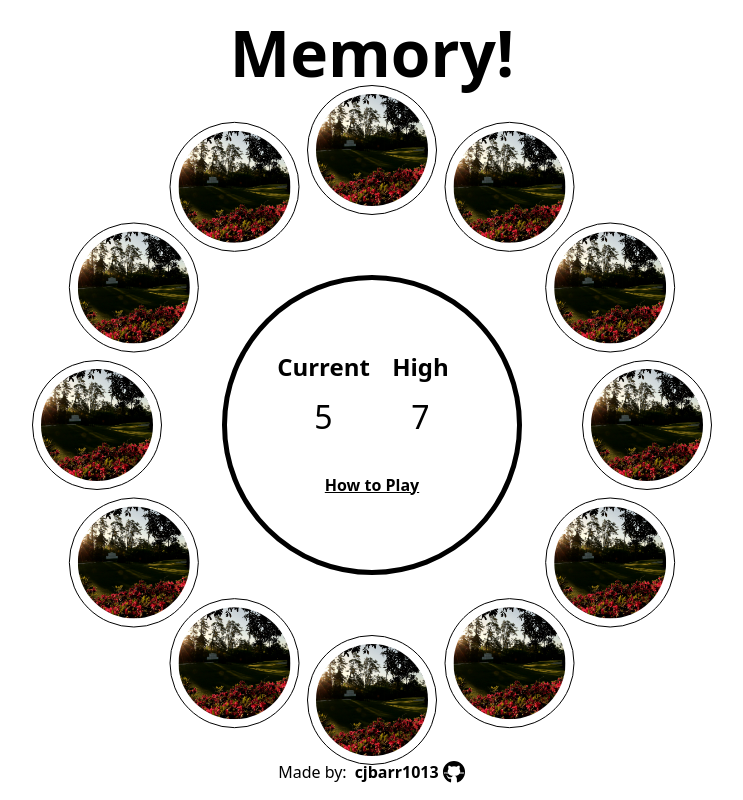
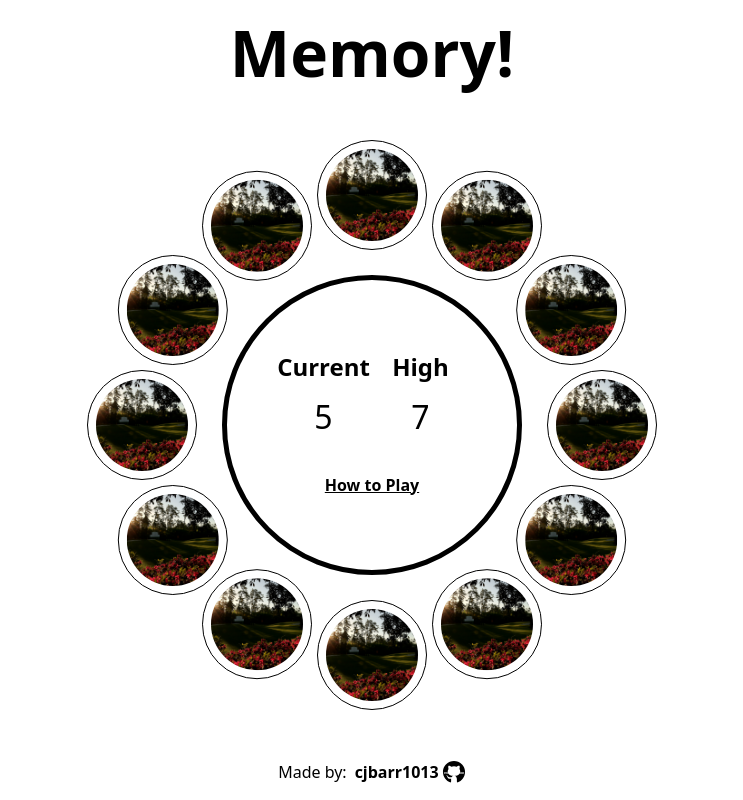
Before and after one commit to cjbarr1013/memory-card, a React (Vite) app: page / in a window 1280 px wide. Shown: the whole page, without its empty margins (268-1011 px from the left). Built offline with nearby package versions, Linux system fonts and the light colour scheme.

Commit message:
fix sizing issue between desktops

```diff
--- a/src/styles/App.css
+++ b/src/styles/App.css
@@ -1,5 +1,5 @@
 #root {
   display: grid;
   grid-template-rows: auto 1fr auto;
-  min-height: 100vh;
+  height: 100vh;
 }
--- a/src/styles/Body.css
+++ b/src/styles/Body.css
@@ -2,7 +2,7 @@ main {
   display: flex;
   justify-content: center;
   align-items: center;
-  min-height: 100%;
+  max-height: 100%;
   padding: 2rem;
   position: relative;
 }
@@ -11,6 +11,7 @@ main {
   display: flex;
   justify-content: center;
   align-items: center;
+  max-height: 800px;
   height: 100%;
   width: 100%;
 }
--- a/src/styles/Card.css
+++ b/src/styles/Card.css
@@ -4,10 +4,11 @@
   border-radius: 50%;
   position: absolute;
   /* Must be changed together */
-  height: 130px;
-  width: 130px;
-  left: calc(50% - 65px);
-  top: calc(50% - 65px);
+  height: 110px;
+  width: auto;
+  aspect-ratio: 1;
+  left: calc(50% - 55px);
+  top: calc(50% - 55px);
   transition:
     transform 0.5s ease-in-out,
     padding 0.2s ease-in-out,
--- a/src/styles/CardCircle.css
+++ b/src/styles/CardCircle.css
@@ -1,5 +1,7 @@
 .card-circle {
   position: relative;
-  height: 550px;
-  width: 550px;
+  max-height: 80%;
+  height: 475px;
+  width: auto;
+  aspect-ratio: 1;
 }
```
